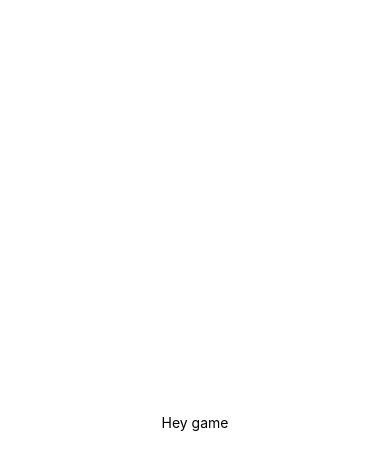
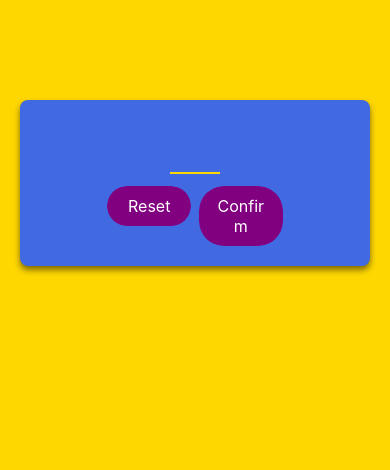
Before and after one commit to Arjesh1/Number-Guessing-Game-React-Native, a React Native app: screen / in a window 390 px wide. Shown: the top 470 px of the page. Built offline with nearby package versions, Linux system fonts and the light colour scheme.

Commit message:
feat: buttons and inputfeld added

```diff
--- a/App.js
+++ b/App.js
@@ -1,20 +1,24 @@
 import { StatusBar } from 'expo-status-bar';
 import { StyleSheet, Text, View } from 'react-native';
+import StartGameScreen from './screens/StartGameScreen';
 
 export default function App() {
   return (
-    <View style={styles.container}>
-      <Text>Hey game</Text>
+    <>
+    <View style={styles.rootScreen}>
+      <StartGameScreen/>
+    </View>
+
       <StatusBar style="auto" />
-    </View>
+    </>
   );
 }
 
 const styles = StyleSheet.create({
-  container: {
+  rootScreen: {
+    backgroundColor: '#ffd700',
     flex: 1,
-    backgroundColor: '#fff',
-    alignItems: 'center',
-    justifyContent: 'center',
+
   },
+
 });
--- /dev/null
+++ b/components/PrimaryButton.js
@@ -0,0 +1,43 @@
+import {Pressable, StyleSheet, Text, View} from 'react-native'
+
+const PrimaryButton = ({children}) => {
+  return (
+    <>
+    <View style={styles.buttonOuterContainer}>
+      <Pressable android_ripple={{color: '#663399'}} style={({pressed})=> pressed ? [styles.buttonInnerContainer, styles.pressed] : styles.buttonInnerContainer}>
+            <Text style={styles.btnText}>
+                {children}
+            </Text>
+      </Pressable>
+    </View>
+    </>
+  )
+}
+
+export default PrimaryButton
+
+const styles = StyleSheet.create({
+    buttonOuterContainer: {
+        borderRadius: 24,
+        margin: 4,
+        overflow: 'hidden'
+    },
+    buttonInnerContainer:{
+        backgroundColor: '#800080',
+        borderRadius: 25,
+        paddingVertical: 10,
+        paddingHorizontal: 16,
+        elevation: 2,
+    },
+
+    btnText:{
+        color: 'white',
+        textAlign: 'center',
+        fontSize: 16,
+    },
+
+    pressed: {
+        backgroundColor: '#9370db'
+    }
+
+});
--- /dev/null
+++ b/screens/StartGameScreen.js
@@ -0,0 +1,59 @@
+import {TextInput, Text, Pressable, View, StyleSheet} from 'react-native'
+import PrimaryButton from '../components/PrimaryButton'
+
+const StartGameScreen = () => {
+  return (
+    <>
+    <View style={styles.inputContainer}>
+        <TextInput style={styles.textInput} maxLength={2} keyboardType='number-pad' autoCapitalize='none' autoCorrect= {false} />
+        <View style={styles.btnGroup}>
+            <View style={styles.btnContainer}>
+                <PrimaryButton>Reset</PrimaryButton>
+            </View>
+            <View style={styles.btnContainer}>
+                <PrimaryButton>Confirm</PrimaryButton>
+            </View>
+        </View>
+    </View>
+    </>
+  )
+}
+
+export default StartGameScreen
+
+const styles = StyleSheet.create({
+    inputContainer:{
+        padding: 16,
+        marginTop: 100,
+        marginHorizontal: 20,
+        borderRadius: 8,
+        elevation: 4,
+        shadowColor: 'black',
+        shadowOffset:{width: 0, height: 4},
+        shadowRadius: 6,
+        shadowOpacity: 0.5,
+        backgroundColor: '#4169e1',
+        alignItems: 'center',
+
+    },
+    textInput: {
+        height: 50,
+        width: 50,
+        fontSize: 20,
+        textAlign: 'center',
+        borderBottomColor: '#ffd700',
+        borderBottomWidth: 2,
+        color: '#ffd700',
+        marginVertical: 8,
+        fontWeight: 'bold',
+    },
+
+    btnGroup:{
+        flexDirection: 'row',
+    },
+    btnContainer:{
+        flex: 1,
+    },
+
+
+});
```
Also changed, not shown: screens/GameOverScreen.js (added), screens/GameScreen.js (added).
